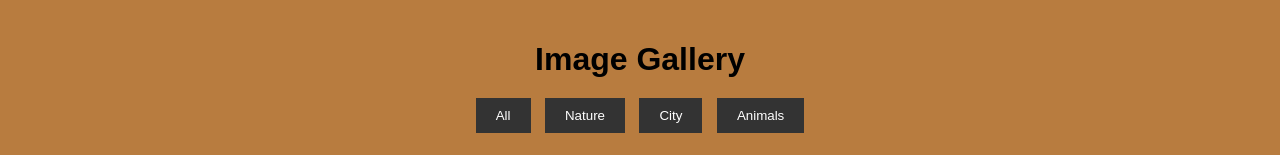
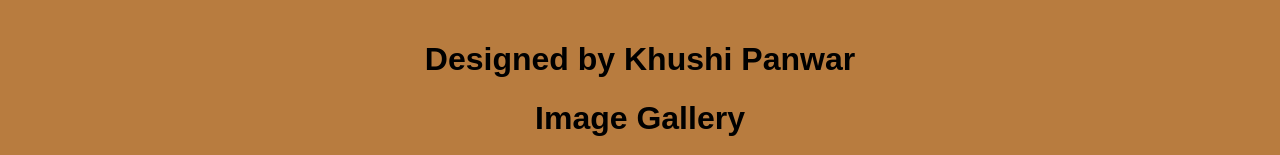
Before and after one commit to Khushipanwar298/CodeClause-Internship, a plain HTML site: page Image Gallery/index.html in a window 1280 px wide. Shown: the top 155 px of the page. Drawn offline with Linux system fonts and the light colour scheme.

Commit message:
index.html

```diff
--- a/Image Gallery/index.html
+++ b/Image Gallery/index.html
@@ -7,6 +7,7 @@
     <link rel="stylesheet" href="styles.css">
 </head>
 <body>
+    <h1>Designed by Khushi Panwar</h1>
     <h1>Image Gallery</h1>
     <div class="filters">
         <button data-filter="all">All</button>
```
